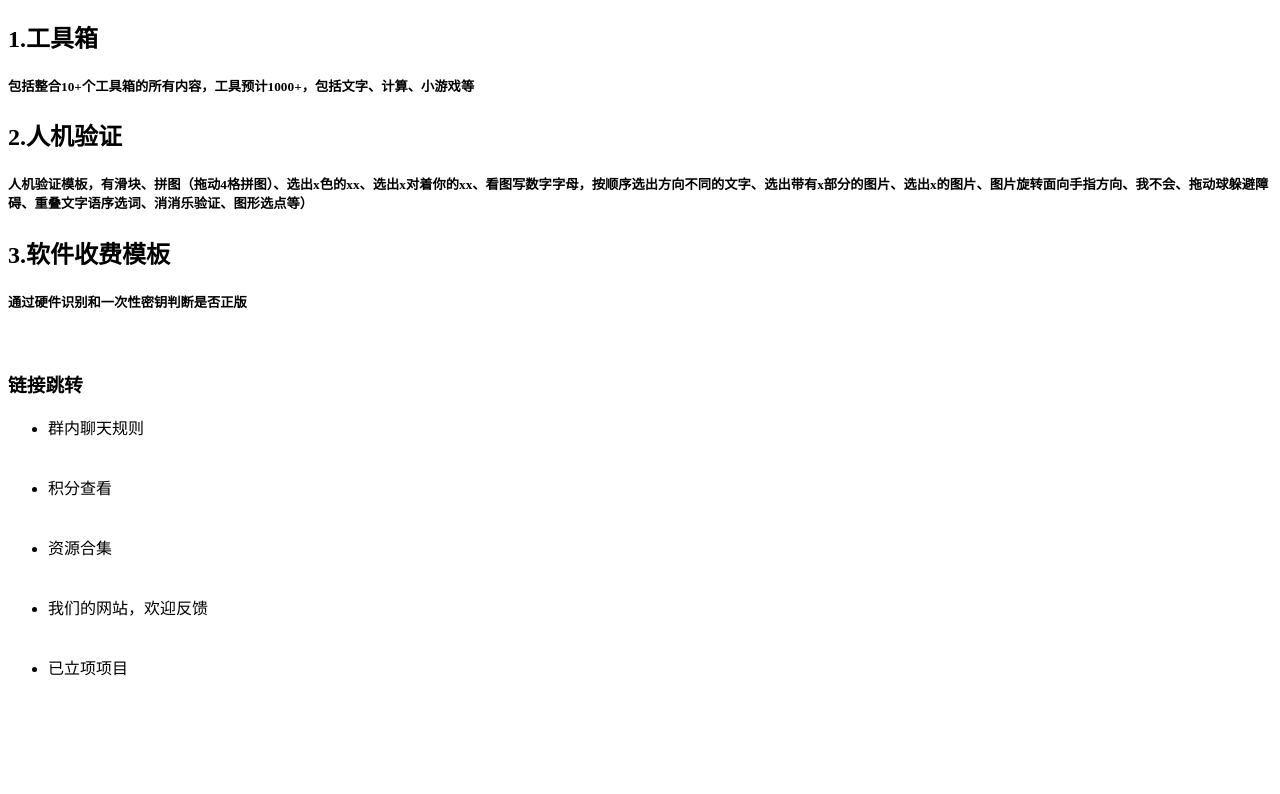
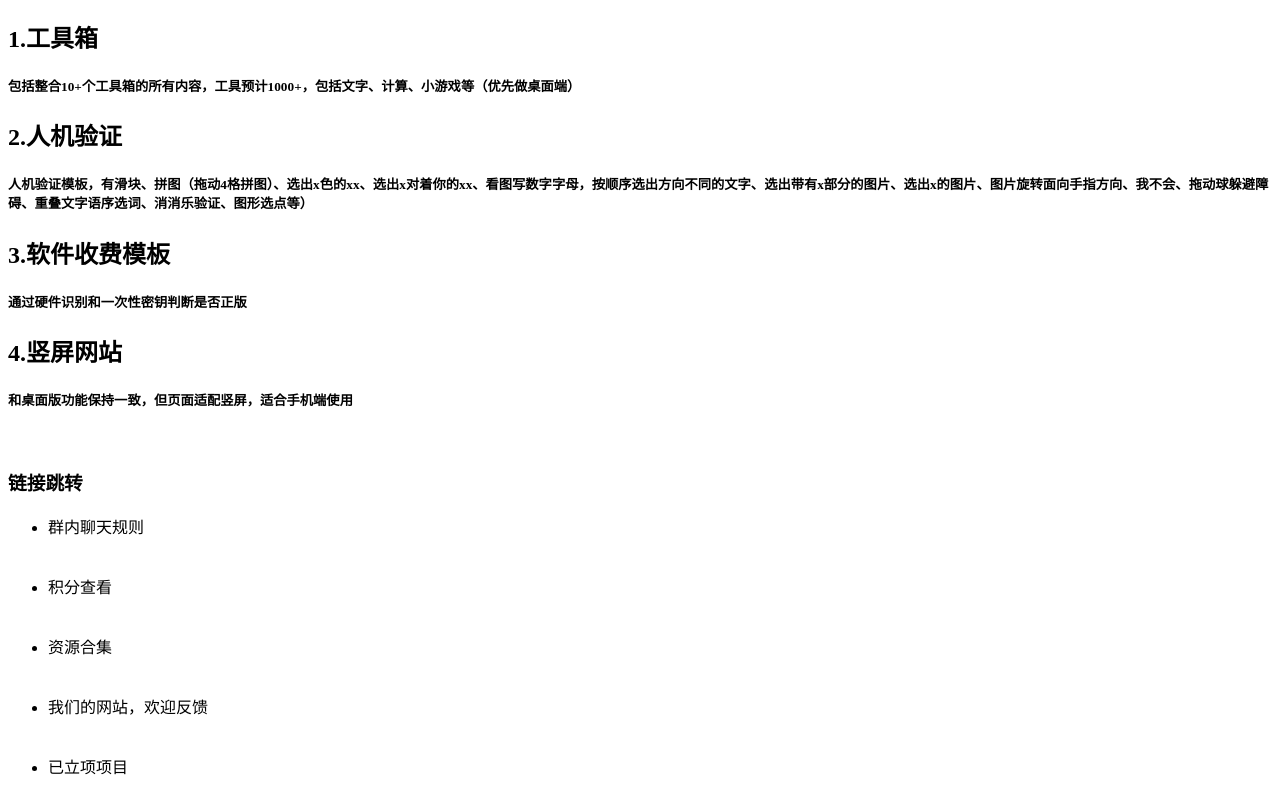
Before and after one commit to xiaozheng19302022/gong-gao, a plain HTML site: page xiangmu.html in a window 1280 px wide. Shown: the part 70-864 px from the top of the page. Before the commit the page ends 800 px from the top, so only its background shows below. Drawn offline with Linux system fonts and the light colour scheme.

Commit message:
Add files via upload

```diff
--- a/xiangmu.html
+++ b/xiangmu.html
@@ -14,11 +14,13 @@
 <body>
     <h1>已立项项目</h1>
     <h2>1.工具箱</h2>
-    <h5>包括整合10+个工具箱的所有内容，工具预计1000+，包括文字、计算、小游戏等</h5>
+    <h5>包括整合10+个工具箱的所有内容，工具预计1000+，包括文字、计算、小游戏等（优先做桌面端）</h5>
     <h2>2.人机验证</h2>
     <h5>人机验证模板，有滑块、拼图（拖动4格拼图）、选出x色的xx、选出x对着你的xx、看图写数字字母，按顺序选出方向不同的文字、选出带有x部分的图片、选出x的图片、图片旋转面向手指方向、我不会、拖动球躲避障碍、重叠文字语序选词、消消乐验证、图形选点等）</h5>
     <h2>3.软件收费模板</h2>
     <h5>通过硬件识别和一次性密钥判断是否正版</h5>
+    <h2>4.竖屏网站</h2>
+    <h5>和桌面版功能保持一致，但页面适配竖屏，适合手机端使用</h5>
 </br>
 <h3>链接跳转</h3>
     <ul>
```
